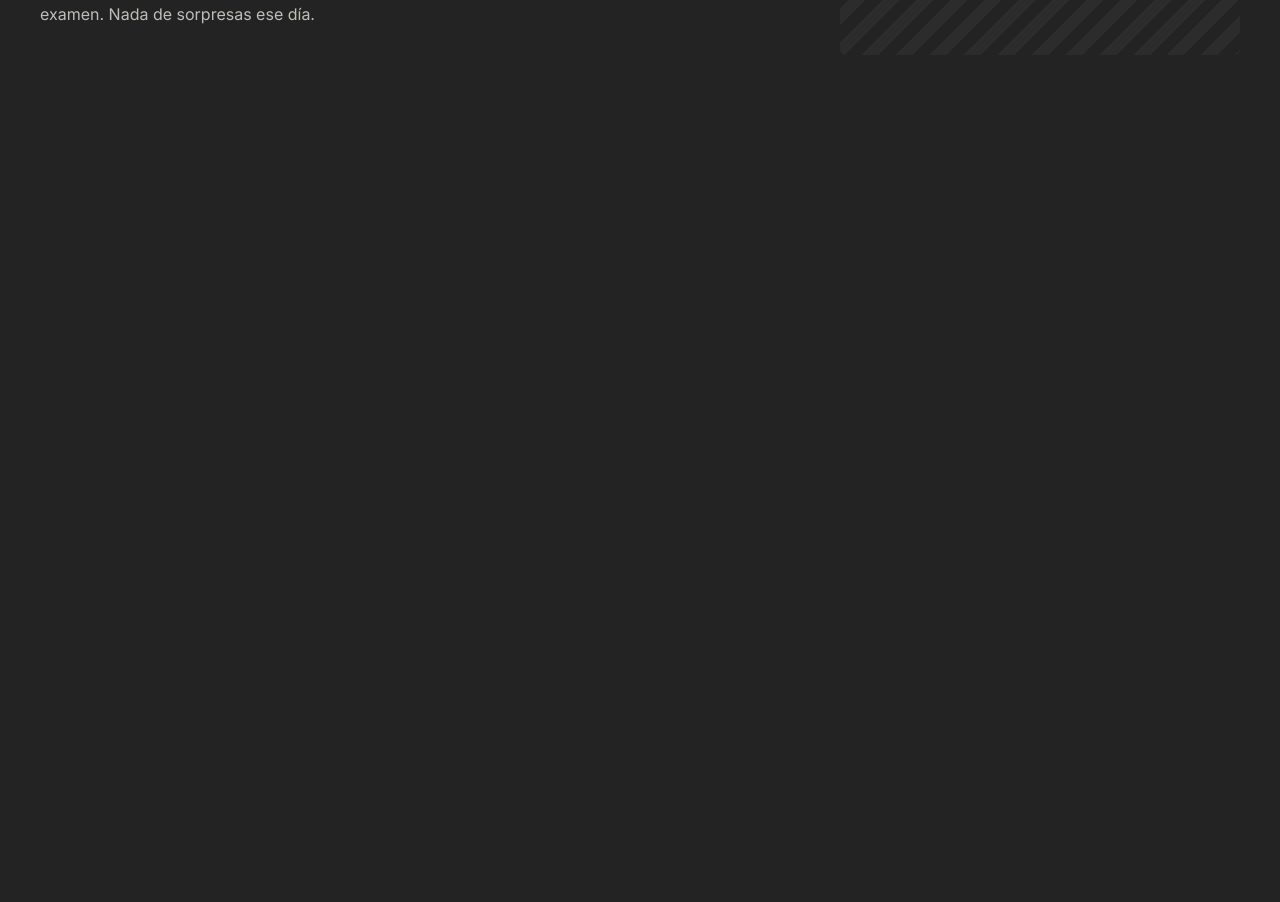
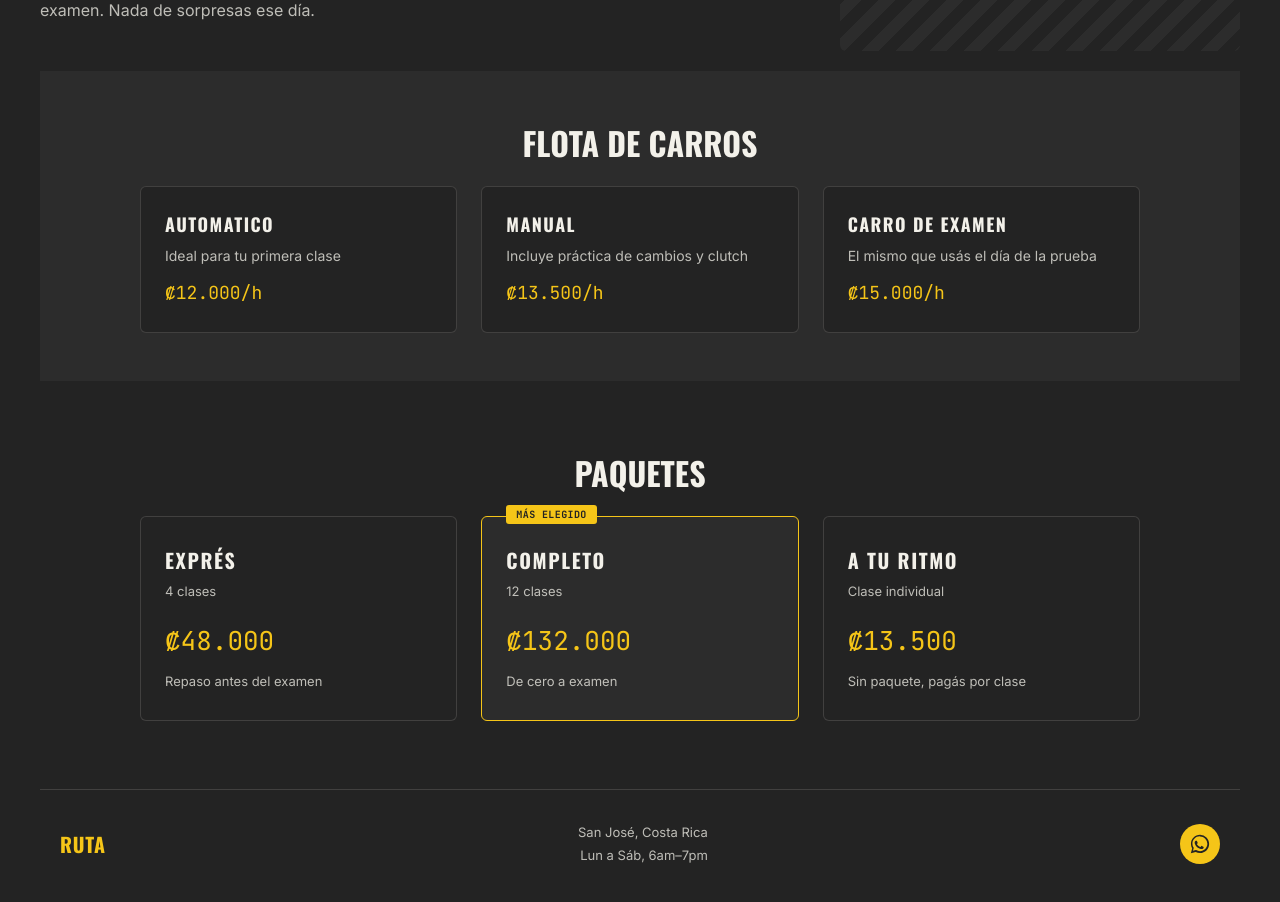
Before and after one commit to luisbr55/clases-de-manejo, a React (Vite) app: page / in a window 1280 px wide. Shown: the part 968-1870 px from the top of the page. Before the commit the page ends 1063 px from the top, so only its background shows below. Built offline with nearby package versions, Linux system fonts and the light colour scheme.

Commit message:
cambios en pantalla principal

```diff
--- a/src/App.jsx
+++ b/src/App.jsx
@@ -1,5 +1,8 @@
 import "./styles/App.css";
 import RoadMap from "./RoadMap.jsx";
+import Fleet from "./Fleet.jsx";
+import Footer from "./Footer.jsx";
+import Packs from "./Packs.jsx";
 
 function App() {
   return (
@@ -17,7 +20,7 @@
         <button className="btn">Reservar mi primera clase</button>
       </div>
 
-      <div className="contenedor-imagen">
+      <div className="contenedor-roadmap">
         <RoadMap />
       </div>
 
@@ -39,6 +42,9 @@
           <span className="final-visual-linea"></span>
         </div>
       </div>
+      <Fleet />
+      <Packs/>
+      <Footer />
     </div>
   );
 }
--- /dev/null
+++ b/src/Footer.jsx
@@ -0,0 +1,31 @@
+import "./styles/Footer.css";
+
+export default function Footer() {
+  return (
+    <footer className="footer">
+      <span className="footer-logo">Ruta</span>
+
+      <div className="footer-info">
+        <p>San José, Costa Rica</p>
+        <p>Lun a Sáb, 6am–7pm</p>
+      </div>
+
+      <a
+        href="https://wa.me/50661285380"
+        target="_blank"
+        rel="noopener
+        noreferrer"
+        className="footer-whatsapp"
+        aria-label="Escribinos por
+        WhatsApp"
+      >
+        <svg viewBox="0 0 24 24" width="22" height="22" aria-hidden="true">
+          <path
+            fill="currentColor"
+            d="M12.04 2C6.58 2 2.13 6.45 2.13 11.91c0 1.75.46 3.48 1.32 5.01L2 22l5.25-1.38a9.9 9.9 0 0 0 4.79 1.22h.01c5.46 0 9.91-4.45 9.91-9.91 0-2.65-1.03-5.14-2.9-7.01A9.86 9.86 0 0 0 12.04 2zm0 1.8c2.14 0 4.15.83 5.66 2.35a7.95 7.95 0 0 1 2.34 5.65c0 4.41-3.59 8-8.01 8h-.01c-1.5 0-2.97-.4-4.25-1.16l-.3-.18-3.12.82.83-3.04-.2-.31a7.93 7.93 0 0 1-1.25-4.28c0-4.42 3.6-8 8.01-8zm-4.4 4.62c-.16 0-.42.06-.64.31-.22.24-.85.83-.85 2.02 0 1.19.87 2.34.99 2.5.12.16 1.7 2.65 4.16 3.62 2.05.82 2.47.65 2.92.61.45-.04 1.44-.59 1.64-1.16.2-.57.2-1.05.14-1.16-.06-.1-.22-.16-.46-.28-.24-.12-1.44-.71-1.66-.79-.22-.08-.39-.12-.55.12-.16.24-.63.79-.77.95-.14.16-.28.18-.52.06-.24-.12-1.02-.38-1.94-1.2-.72-.64-1.2-1.43-1.34-1.67-.14-.24-.02-.37.1-.49.11-.11.24-.28.36-.42.12-.14.16-.24.24-.4.08-.16.04-.3-.02-.42-.06-.12-.55-1.34-.76-1.83-.2-.48-.4-.42-.55-.42h-.47z"
+          />
+        </svg>
+      </a>
+    </footer>
+  );
+}
--- a/src/fleet.jsx
+++ b/src/fleet.jsx
@@ -1,5 +1,27 @@
+import "./styles/Fleet.css";
+
 export default function Fleet() {
-    return (
-        <></>
-    )
+  return (
+    <div className="contenedor-flota">
+      <h2>Flota de carros</h2>
+
+      <div className="opciones-flota">
+        <div>
+          <h3>Automatico</h3>
+          <p>Ideal para tu primera clase</p>
+          <p className="precio">₡12.000/h</p>
+        </div>
+        <div>
+          <h3>Manual</h3>
+          <p>Incluye práctica de cambios y clutch</p>
+          <p className="precio">₡13.500/h</p>
+        </div>
+        <div>
+          <h3>Carro de examen</h3>
+          <p>El mismo que usás el día de la prueba</p>
+          <p className="precio">₡15.000/h</p>
+        </div>
+      </div>
+    </div>
+  );
 }
--- a/src/index.css
+++ b/src/index.css
@@ -3,7 +3,6 @@
 * {
   margin: 0;
   padding: 0;
-  box-sizing: border-box;
 }
 
 body {
--- a/src/layout.jsx
+++ b/src/layout.jsx
@@ -1,18 +1,35 @@
-import "./styles/layout.css";
+import { useState } from "react";
+import "./styles/Layout.css";
 
 export default function Layout() {
+  const [abierto, setAbierto] = useState(false);
+
   return (
     <header className="layout-container">
       <div className="logo">
         <h1>Ruta</h1>
       </div>
-      <nav>
-        <a href="#ruta">La ruta</a>
-        <a href="#flota">Flota</a>
-        <a href="#paquetes">Paquetes</a>
-        <a href="#contacto">Contacto</a>
+
+      <nav className={abierto ? "nav-abierto" : ""}>
+        <a href="#ruta" onClick={() => setAbierto(false)}>La ruta</a>
+        <a href="#flota" onClick={() => setAbierto(false)}>Flota</a>
+        <a href="#paquetes" onClick={() => setAbierto(false)}>Paquetes</a>
+        <a href="#contacto" onClick={() => setAbierto(false)}>Contacto</a>
+        <button className="btn btn-mobile">Reservar</button>
       </nav>
-      <button className="btn">Reservar</button>
+
+      <button className="btn btn-desktop">Reservar</button>
+
+      <button
+        className="menu-toggle"
+        onClick={() => setAbierto(!abierto)}
+        aria-label={abierto ? "Cerrar menú" : "Abrir menú"}
+        aria-expanded={abierto}
+      >
+        <span></span>
+        <span></span>
+        <span></span>
+      </button>
     </header>
   );
 }
--- a/src/packs.jsx
+++ b/src/packs.jsx
@@ -1,5 +1,48 @@
+import "./styles/Packs.css";
+
+const PAQUETES = [
+  {
+    nombre: "Exprés",
+    clases: "4 clases",
+    precio: "₡48.000",
+    nota: "Repaso antes del examen",
+  },
+  {
+    nombre: "Completo",
+    clases: "12 clases",
+    precio: "₡132.000",
+    nota: "De cero a examen",
+    destacado: true,
+  },
+  {
+    nombre: "A tu ritmo",
+    clases: "Clase individual",
+    precio: "₡13.500",
+    nota: "Sin paquete, pagás por clase",
+  },
+];
+
 export default function Packs() {
-    return(
-        <></>
-    )
+  return (
+    <div className="contenedor-paquetes">
+      <h2>Paquetes</h2>
+
+      <div className="opciones-paquetes">
+        {PAQUETES.map((paquete) => (
+          <div
+            key={paquete.nombre}
+            className={`tarjeta-paquete ${paquete.destacado ? "destacado" : ""}`}
+          >
+            {paquete.destacado && (
+              <span className="badge-destacado">Más elegido</span>
+            )}
+            <h3>{paquete.nombre}</h3>
+            <p className="clases">{paquete.clases}</p>
+            <p className="precio">{paquete.precio}</p>
+            <p className="nota">{paquete.nota}</p>
+          </div>
+        ))}
+      </div>
+    </div>
+  );
 }
--- a/src/styles/App.css
+++ b/src/styles/App.css
@@ -44,7 +44,7 @@
   align-items: flex-start;
 }
 
-.contenedor-imagen {
+.contenedor-roadmap {
   width: 100%;
   padding: 24px 0;
   background: var(--color-fondo-alt);
--- /dev/null
+++ b/src/styles/Fleet.css
@@ -0,0 +1,62 @@
+.contenedor-flota {
+  display: flex;
+  flex-direction: column;
+  align-items: center;
+  gap: 20px;
+  padding: 48px 20px;
+  background-color: var(--color-fondo-alt);
+
+  & h2 {
+    color: var(--color-texto);
+    font-family: "Oswald", sans-serif;
+    font-size: clamp(24px, 3.2vw, 32px);
+    text-transform: uppercase;
+    text-align: center;
+    margin: 0;
+  }
+}
+
+.opciones-flota {
+  display: grid;
+  grid-template-columns: repeat(auto-fit, minmax(200px, 1fr));
+  gap: 24px;
+  width: 100%;
+  max-width: 1000px;
+
+  & div {
+    background-color: var(--color-fondo);
+    border: 1px solid rgba(243, 241, 234, 0.14);
+    border-radius: 6px;
+    padding: 24px;
+    text-align: left;
+    transition:
+      border-color 200ms ease,
+      transform 200ms ease;
+
+    &:hover {
+      border-color: var(--color-acento);
+      transform: translateY(-4px);
+    }
+  }
+
+  & h3 {
+    color: var(--color-texto);
+    font-family: "Oswald", sans-serif;
+    font-size: 18px;
+    text-transform: uppercase;
+    margin: 0 0 8px;
+  }
+
+  & p {
+    color: var(--color-texto-suave);
+    font-size: 14px;
+    margin: 0 0 12px;
+  }
+
+  & .precio {
+    font-family: "JetBrains Mono", monospace;
+    font-size: 18px;
+    color: var(--color-acento);
+    margin-bottom: 0;
+  }
+}
--- /dev/null
+++ b/src/styles/Footer.css
@@ -0,0 +1,62 @@
+.footer {
+  display: flex;
+  justify-content: space-between;
+  align-items: center;
+  flex-wrap: wrap;
+  gap: 16px;
+  padding: 32px 20px;
+  border-top: 1px solid rgba(243, 241, 234, 0.14);
+}
+
+.footer-logo {
+  font-family: "Oswald", sans-serif;
+  font-size: 20px;
+  font-weight: 700;
+  letter-spacing: 0.04em;
+  color: var(--color-acento);
+  text-transform: uppercase;
+}
+
+.footer-info {
+  display: flex;
+  flex-direction: column;
+  align-items: flex-end;
+  gap: 2px;
+}
+
+.footer-info p {
+  color: var(--color-texto-suave);
+  font-size: 13px;
+  margin: 0;
+}
+
+/************/
+
+.footer-whatsapp {
+  display: flex;
+  align-items: center;
+  justify-content: center;
+  width: 40px;
+  height: 40px;
+  border-radius: 50%;
+  color: var(--color-fondo);
+  background-color: var(--color-acento);
+  transition:
+    transform 150ms ease,
+    background-color 150ms ease;
+}
+
+.footer-whatsapp:hover {
+  transform: translateY(-2px);
+  background-color: #ffd451;
+}
+@media (max-width: 500px) {
+  .footer {
+    flex-direction: column;
+    align-items: flex-start;
+  }
+
+  .footer-info {
+    align-items: flex-start;
+  }
+}
--- /dev/null
+++ b/src/styles/Packs.css
@@ -0,0 +1,92 @@
+.contenedor-paquetes {
+  display: flex;
+  flex-direction: column;
+  align-items: center;
+  gap: 20px;
+  padding: 48px 20px;
+
+  & h2 {
+    color: var(--color-texto);
+    font-family: "Oswald", sans-serif;
+    font-size: clamp(24px, 3.2vw, 32px);
+    text-transform: uppercase;
+    text-align: center;
+    margin: 0;
+  }
+}
+
+.opciones-paquetes {
+  display: grid;
+  grid-template-columns: repeat(auto-fit, minmax(220px, 1fr));
+  gap: 24px;
+  width: 100%;
+  max-width: 1000px;
+}
+
+.tarjeta-paquete {
+  position: relative;
+  background-color: var(--color-fondo);
+  border: 1px solid rgba(243, 241, 234, 0.14);
+  border-radius: 6px;
+  padding: 28px 24px;
+  text-align: left;
+  transition: border-color 200ms ease, transform 200ms ease;
+
+  &:hover {
+    border-color: var(--color-acento);
+    transform: translateY(-4px);
+  }
+
+  & h3 {
+    color: var(--color-texto);
+    font-family: "Oswald", sans-serif;
+    font-size: 20px;
+    text-transform: uppercase;
+    margin: 0 0 6px;
+  }
+
+  & .clases {
+    color: var(--color-texto-suave);
+    font-size: 13px;
+    margin: 0 0 18px;
+  }
+
+  & .precio {
+    font-family: "JetBrains Mono", monospace;
+    font-size: 26px;
+    color: var(--color-acento);
+    margin: 0 0 10px;
+  }
+
+  & .nota {
+    color: var(--color-texto-suave);
+    font-size: 13px;
+    margin: 0;
+  }
+}
+
+.tarjeta-paquete.destacado {
+  border-color: var(--color-acento);
+  background-color: var(--color-fondo-alt);
+}
+
+.badge-destacado {
+  position: absolute;
+  top: -12px;
+  left: 24px;
+  background-color: var(--color-acento);
+  color: var(--color-fondo);
+  font-family: "JetBrains Mono", monospace;
+  font-size: 10px;
+  font-weight: 700;
+  letter-spacing: 0.04em;
+  text-transform: uppercase;
+  padding: 3px 10px;
+  border-radius: 3px;
+}
+
+@media (max-width: 700px) {
+  .opciones-paquetes {
+    grid-template-columns: 1fr;
+  }
+}
--- a/src/styles/RoadMap.css
+++ b/src/styles/RoadMap.css
@@ -51,14 +51,14 @@
 
 .roadmap-km {
   fill: var(--color-acento);
-  font-size: 11px;
+  font-size: 8px;
   font-family: "JetBrains Mono", monospace;
   font-weight: 700;
 }
 
 .roadmap-title {
   fill: var(--color-texto);
-  font-size: 11px;
+  font-size: 8px;
   font-family: "Oswald", sans-serif;
 }
 
@@ -79,7 +79,7 @@
   border-radius: 4px;
   padding: 8px 10px;
   font-family: "Inter", sans-serif;
-  font-size: 11px;
+  font-size: 8px;
   line-height: 1.5;
   color: var(--color-texto);
 }
```
Also changed, not shown: src/styles/layout.css (+76 -12 lines).
